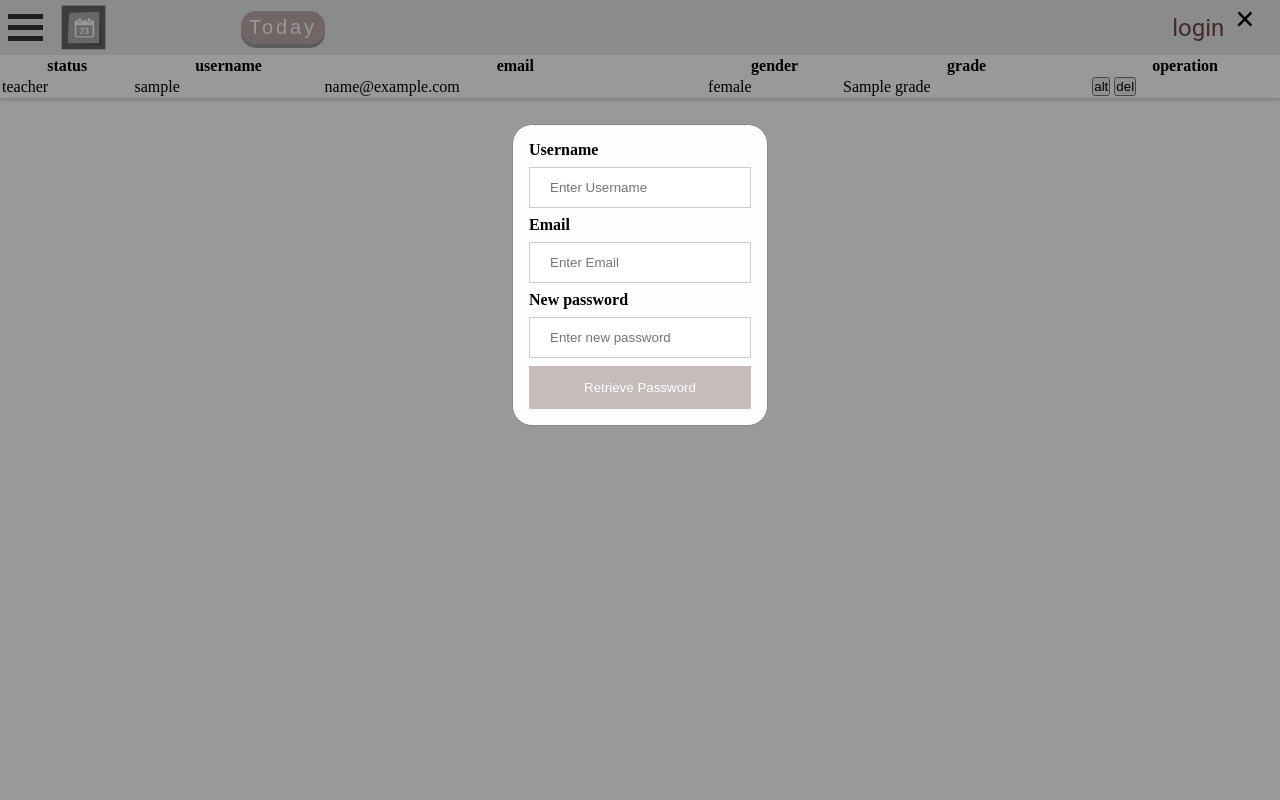
After one commit to lzhhe/COMP3019J-Web-Application-Develop-Project, a Python web app: template App/templates/adminView.html in a window 1280 px wide, after a click on "alt". The commit adds this page. Run offline with Jinja, Linux system fonts and the light colour scheme; the template is opened without the code that fills it: most values are stand-ins (such as "Sample title", 1, 10 or a date in 2020).

Commit message:
add different pages
add admin and teacher's view, and make g.user to store data

```diff
--- a/App/__init__.py
+++ b/App/__init__.py
@@ -3,6 +3,8 @@ import datetime
 from flask import Flask
 from .views import blue
 from .extents import init_exts
+from .views_admin import admin
+from .views_teacher import teacher
 
 HOSTNAME = "127.0.0.1"
 PORT = 3306
@@ -16,6 +18,8 @@ def create_app():
 
     # 注册蓝图
     app.register_blueprint(blueprint=blue)
+    app.register_blueprint(blueprint=admin)
+    app.register_blueprint(blueprint=teacher)
 
     app.config['SECRET_KEY'] = 'COMP3019J'
     # app.config['PERMANENT_SESSION_LIFETIME'] = datetime.timedelta(days=7)
--- /dev/null
+++ b/App/static/css/adminView.css
@@ -0,0 +1,105 @@
+.changeView {
+    display: none;
+}
+.changeMonth {
+    display: none;
+}
+.users {
+	width: 100%;
+	box-shadow: 0 2px 4px 0 rgba(0, 0, 0, 0.2);
+	margin-top: 55px;
+}
+
+
+/* 全宽输入框 */
+#find_email, #find_uname, #find_password {
+    width: 100%;
+    padding: 12px 20px;
+    margin: 8px 0;
+    display: inline-block;
+    border: 1px solid #ccc;
+    box-sizing: border-box;
+}
+
+/* 为查找按钮设置样式 */
+#findPassword {
+    background-color: #39080846;
+    color: white;
+    padding: 14px 20px;
+    border: none;
+    cursor: pointer;
+    width: 100%;
+    margin: 0 auto;
+}
+
+#findPassword:hover {
+    opacity: 0.8;
+}
+
+.find-container {
+    padding: 16px;
+}
+
+/* 模态（背景）*/
+.modal {
+    display: none; /* 默认隐藏 */
+    position: fixed; /* 留在原地 */
+    left: 0;
+    top: 0;
+    width: 100%; /* 全屏宽度 */
+    height: 100%; /* 全高 */
+    /*overflow: none; !* 如果需要启用滚动 *!*/
+    background-color: rgb(0, 0, 0); /* 后备颜色 */
+    background-color: rgba(0, 0, 0, 0.4); /* Black w/ opacity */
+    padding-top: 60px;
+    z-index: 10;
+}
+
+/* 模态内容/框 */
+.modal-content {
+    background-color: #fefefe;
+    margin: 5% auto 15% auto; /* 距顶部 5%，距底部 15% 并居中 */
+    border: 1px solid #888;
+    width: 20%; /* 让大小更加合适 */
+    border-radius: 20px; /* 添加圆角 */
+}
+
+/* 关闭按钮 (x) */
+.close {
+    position: absolute;
+    right: 25px;
+    top: 0;
+    color: #000;
+    font-size: 35px;
+    font-weight: bold;
+}
+
+.close:hover,
+.close:focus {
+    color: red;
+    cursor: pointer;
+}
+
+/* 添加缩放动画 */
+.animate {
+    -webkit-animation: animatezoom 0.6s;
+    animation: animatezoom 0.6s
+}
+
+@-webkit-keyframes animatezoom {
+    from {
+        -webkit-transform: scale(0)
+    }
+    to {
+        -webkit-transform: scale(1)
+    }
+}
+
+@keyframes animatezoom {
+    from {
+        transform: scale(0)
+    }
+    to {
+        transform: scale(1)
+    }
+}
--- /dev/null
+++ b/App/static/css/teacherView.css
@@ -0,0 +1,6 @@
+.changeView {
+    display: none;
+}
+.changeMonth {
+    display: none;
+}
--- /dev/null
+++ b/App/static/js/adminJs.js
@@ -0,0 +1,8 @@
+document.addEventListener('DOMContentLoaded', function() {
+    const modal = document.getElementById("resetData");
+    window.onclick = function (event) {
+        if (event.target === modal) {
+            modal.style.display = "none";
+        }
+    };
+});
--- /dev/null
+++ b/App/templates/adminView.html
@@ -0,0 +1,66 @@
+{% extends 'base.html' %}
+{% block title %}
+    adminView
+{% endblock %}
+{% block extra_css %}
+    <link rel="stylesheet" href="../static/css/adminView.css">
+{% endblock %}
+
+{% block extra_js %}
+    <script src="../static/js/adminJs.js"></script>
+{% endblock %}
+
+
+{% block mainBody %}
+    <table class="users" id="users">
+        <thead>
+        <tr>
+            <th>status</th>
+            <th>username</th>
+            <th>email</th>
+            <th>gender</th>
+            <th>grade</th>
+            <th>operation</th>
+        </tr>
+        </thead>
+        <tbody>
+        {% for user in users %}
+            {% set s = "student" if user.status == 1 else "teacher" %}
+            {% set g = "none" if user.gender == 0 else ("male" if user.gender == 1 else "female") %}
+            <tr>
+                <td>{{ s }}</td>
+                <td>{{ user.username }}</td>
+                <td>{{ user.email }}</td>
+                <td>{{ g }}</td>
+                <td>{{ user.grade }}</td>
+                <td>
+                    <button onclick="document.getElementById('resetData').style.display='block'">alt</button>
+                    <button>del</button>
+                </td>
+            </tr>
+        {% endfor %}
+        </tbody>
+    </table>
+
+
+    <div id="resetData" class="modal">
+        <form class="modal-content animate" method="post" id="findForm" action="{{ url_for('cal_u.find_password') }}">
+            <span onclick="document.getElementById('resetData').style.display='none'" class="close"
+                      title="Close Modal">&times;</span>
+            <div class="find-container">
+                <label for="find_uname"><b>Username</b></label>
+                <input type="text" placeholder="Enter Username" id="find_uname" name="find_uname"/>
+
+                {#            {{ form.find_form.find_username(placeholder="Enter Username" ,id="find_uname") }}#}
+                <label for="find_email"><b>Email</b></label>
+                <input type="email" placeholder="Enter Email" id="find_email" name="find_email"/>
+
+                <label for="find_password"><b>New password</b></label>
+                <input type="password" placeholder="Enter new password" id="find_password" name="find_password"/>
+
+                {#            {{ form.find_form.find_email(placeholder="Enter Email",id="find_email") }}#}
+                <button type="submit" id="findPassword">Retrieve Password</button>
+            </div>
+        </form>
+    </div>
+{% endblock %}
--- a/App/templates/base.html
+++ b/App/templates/base.html
@@ -65,13 +65,22 @@
     </div>
     <div class="header-right">
         <div class="information">
-            {% if username %}
+            {% if user %}
                 <div class="user-infor">
-                    <div class="head-icon"><img id="head-icon" alt="head" src="{{ gender_pic }}"/></div>
-                    <div id="userSelf">{{ username }}</div>
+                    <div class="head-icon">
+                        {% if user.gender == 1 %}
+                            <img id="head-icon" alt="head" src="{{ url_for('static', filename='pic/male.jpg') }}"/>
+                        {% elif user.gender == 2 %}
+                            <img id="head-icon" alt="head" src="{{ url_for('static', filename='pic/female.jpg') }}"/>
+                        {% else %}
+                            <img id="head-icon" alt="head"
+                                 src="{{ url_for('static', filename='pic/forgetHead.png') }}"/>
+                        {% endif %}
+                    </div>
+                    <div id="userSelf">{{ user.username }}</div>
                     <a href="/logout" class="logout" id="logout">logout</a>
-                    <span class="user_title title" id="user_title">welcome: {{ username }} <br>
-                    your email: {{ email }}</span>
+                    <span class="user_title title" id="user_title">welcome: {{ user.username }} <br>
+                    your email: {{ user.email }}</span>
                 </div>
 
             {% else %}
```
Also changed, not shown: App/templates/teacherView.html (added, +10 -0 lines), App/views.py (+33 -36 lines), App/views_admin.py (added, +31 -0 lines), App/views_teacher.py (added, +25 -0 lines), app.py (+19 -0 lines), App/static/js/teacherJs.js (added).
